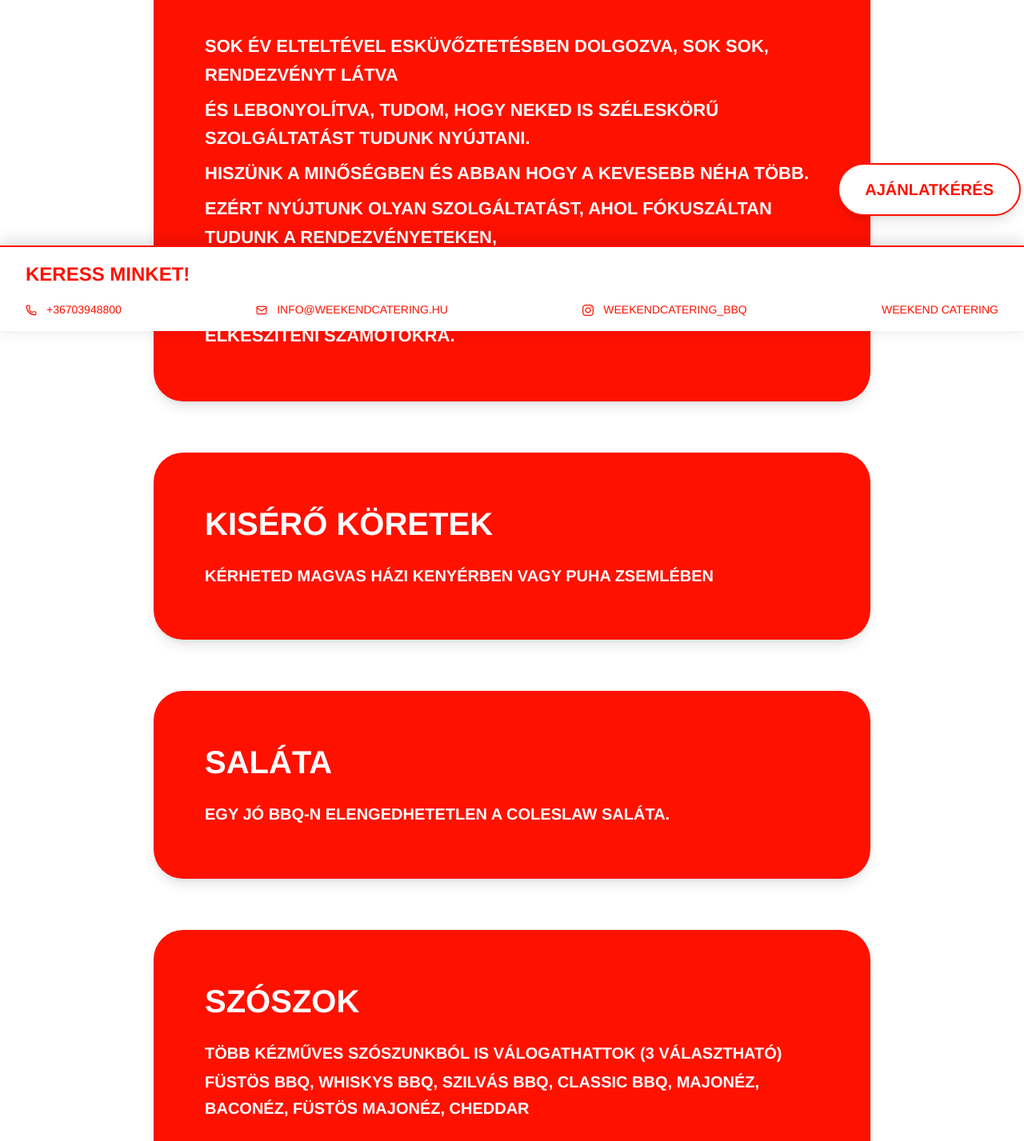
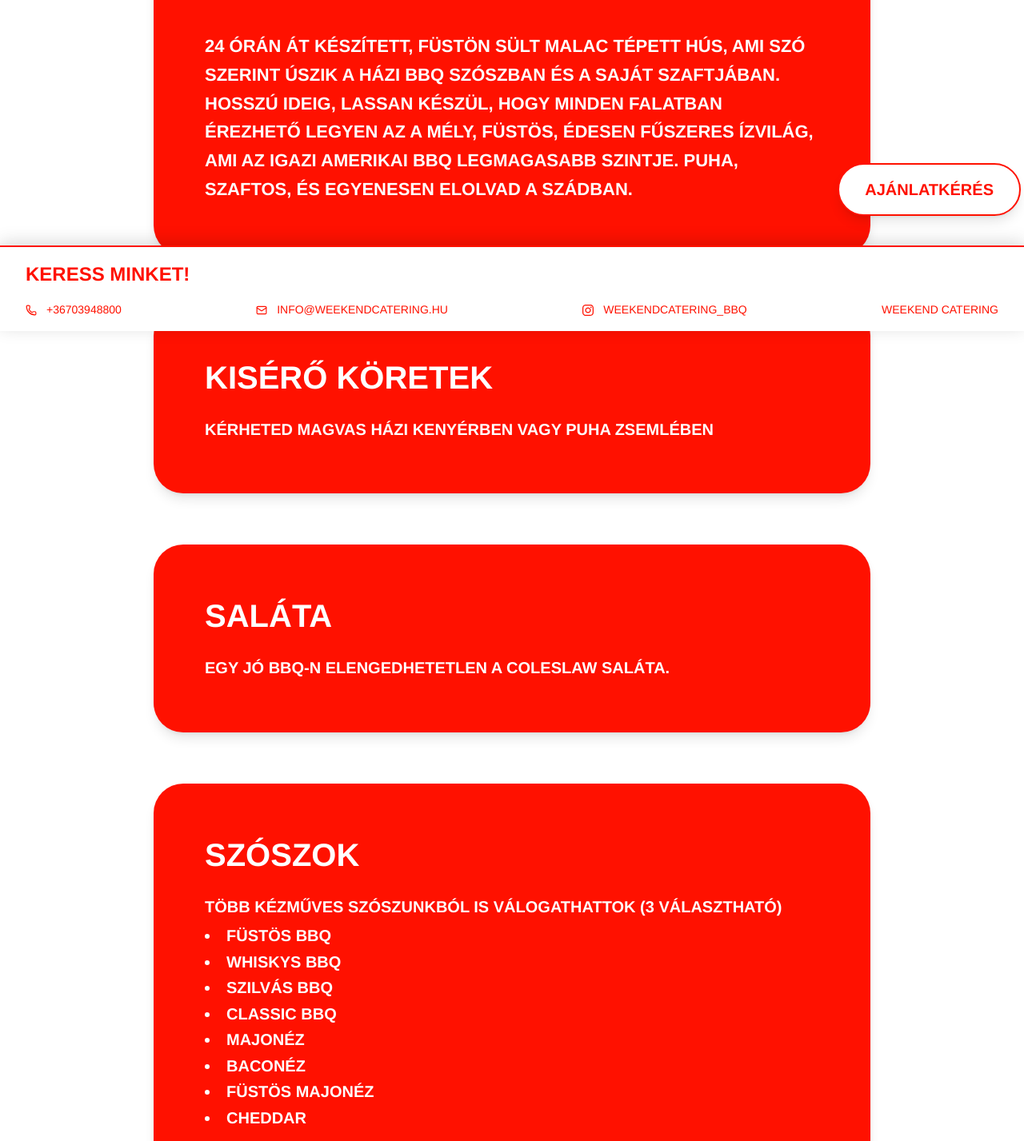
Before and after one commit to DanShepherd27/weekend-catering-web, a Next.js app: page /pulled-pork in a window 1280 px wide. Shown: the part 386-1813 px from the top of the page at 80% size. Built offline with nearby package versions, Linux system fonts and the light colour scheme.

Commit message:
Add bullet points to "szószok", replace pulled pork description

```diff
--- a/app/bbq/page.tsx
+++ b/app/bbq/page.tsx
@@ -91,8 +91,16 @@ export default function BBQPage() {
             <div className="text-[14px] md:text-[18px] lg:text-[20px] font-bold uppercase leading-relaxed space-y-1">
               <p>TÖBB KÉZMŰVES SZÓSZUNKBÓL IS VÁLOGATHATTOK (3 választható)</p>
               <p>
-                FÜSTÖS BBQ, WHISKYS BBQ, SZILVÁS BBQ, CLASSIC BBQ, MAJONÉZ,
-                BACONÉZ, FÜSTÖS MAJONÉZ, CHEDDAR
+                <ul className="list-disc list-inside">
+                  <li>FÜSTÖS BBQ</li>
+                  <li>WHISKYS BBQ</li>
+                  <li>SZILVÁS BBQ</li>
+                  <li>CLASSIC BBQ</li>
+                  <li>MAJONÉZ</li>
+                  <li>BACONÉZ</li>
+                  <li>FÜSTÖS MAJONÉZ</li>
+                  <li>CHEDDAR</li>
+                </ul>
               </p>
             </div>
           </div>
--- a/app/pulled-pork/page.tsx
+++ b/app/pulled-pork/page.tsx
@@ -29,22 +29,13 @@ export default function PulledPorkPage() {
             </h2>
             <div className="text-[14px] md:text-[18px] lg:text-[22px] font-bold uppercase space-y-2 leading-relaxed">
               <p>
-                Sok év elteltével esküvőztetésben dolgozva, sok sok, rendezvényt
-                látva
+                24 ÓRÁN ÁT KÉSZÍTETT, FÜSTÖN SÜLT MALAC TÉPEtt HÚS, AMI SZÓ
+                SZERINT ÚSZIK A HÁZI BBQ SZÓSZBAN ÉS A SAJÁT SZAFTJÁBAN. HOSSZÚ
+                IDEIG, LASSAN KÉSZÜL, HOGY MINDEN FALATBAN ÉREZHETŐ LEGYEN AZ A
+                MÉLY, FÜSTÖS, ÉDESEN FŰSZERES ÍZVILÁG, AMI AZ IGAZI AMERIKAI BBQ
+                LEGMAGASABB SZINTJE. PUHA, SZAFTOS, ÉS EGYENESEN ELOLVAD A
+                SZÁDBAN.
               </p>
-              <p>
-                és lebonyolítva, tudom, hogy neked is széleskörű szolgáltatást
-                tudunk nyújtani.
-              </p>
-              <p>Hiszünk a minőségben és abban hogy a kevesebb néha több.</p>
-              <p>
-                Ezért nyújtunk olyan szolgáltatást, ahol fókuszáltan tudunk a
-                rendezvényeteken,
-              </p>
-              <p>
-                egy kifejezett Street Food ételt a lehető legmagasabb minőségben
-              </p>
-              <p>elkészíteni számotokra.</p>
             </div>
           </div>
         </div>
@@ -88,8 +79,16 @@ export default function PulledPorkPage() {
             <div className="text-[14px] md:text-[18px] lg:text-[20px] font-bold uppercase leading-relaxed space-y-1">
               <p>TÖBB KÉZMŰVES SZÓSZUNKBÓL IS VÁLOGATHATTOK (3 választható)</p>
               <p>
-                FÜSTÖS BBQ, WHISKYS BBQ, SZILVÁS BBQ, CLASSIC BBQ, MAJONÉZ,
-                BACONÉZ, FÜSTÖS MAJONÉZ, CHEDDAR
+                <ul className="list-disc list-inside">
+                  <li>FÜSTÖS BBQ</li>
+                  <li>WHISKYS BBQ</li>
+                  <li>SZILVÁS BBQ</li>
+                  <li>CLASSIC BBQ</li>
+                  <li>MAJONÉZ</li>
+                  <li>BACONÉZ</li>
+                  <li>FÜSTÖS MAJONÉZ</li>
+                  <li>CHEDDAR</li>
+                </ul>
               </p>
             </div>
           </div>
--- a/app/smash-burger/page.tsx
+++ b/app/smash-burger/page.tsx
@@ -74,8 +74,16 @@ export default function SmashBurgerPage() {
             <div className="text-[14px] md:text-[18px] lg:text-[20px] font-bold uppercase leading-relaxed space-y-1">
               <p>TÖBB KÉZMŰVES SZÓSZUNKBÓL IS VÁLOGATHATTOK (3 választható)</p>
               <p>
-                FÜSTÖS BBQ, WHISKYS BBQ, SZILVÁS BBQ, CLASSIC BBQ, MAJONÉZ,
-                BACONÉZ, FÜSTÖS MAJONÉZ, CHEDDAR
+                <ul className="list-disc list-inside">
+                  <li>FÜSTÖS BBQ</li>
+                  <li>WHISKYS BBQ</li>
+                  <li>SZILVÁS BBQ</li>
+                  <li>CLASSIC BBQ</li>
+                  <li>MAJONÉZ</li>
+                  <li>BACONÉZ</li>
+                  <li>FÜSTÖS MAJONÉZ</li>
+                  <li>CHEDDAR</li>
+                </ul>
               </p>
             </div>
           </div>
```
